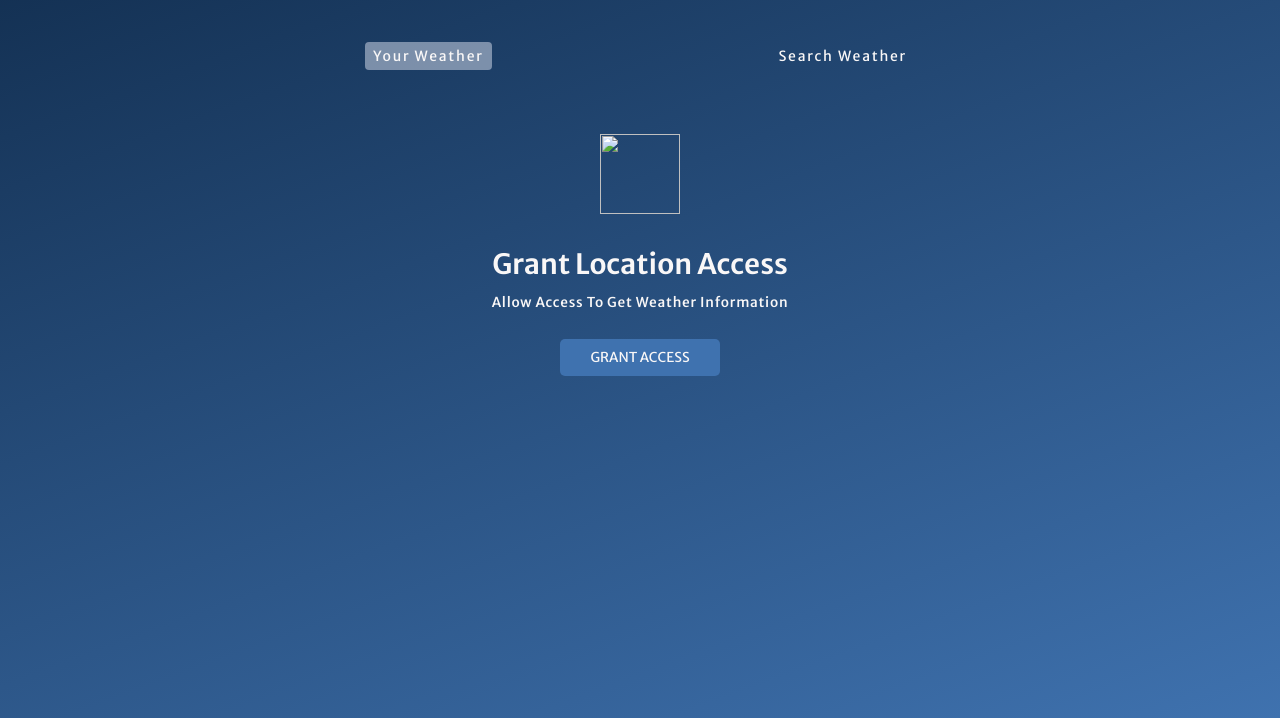
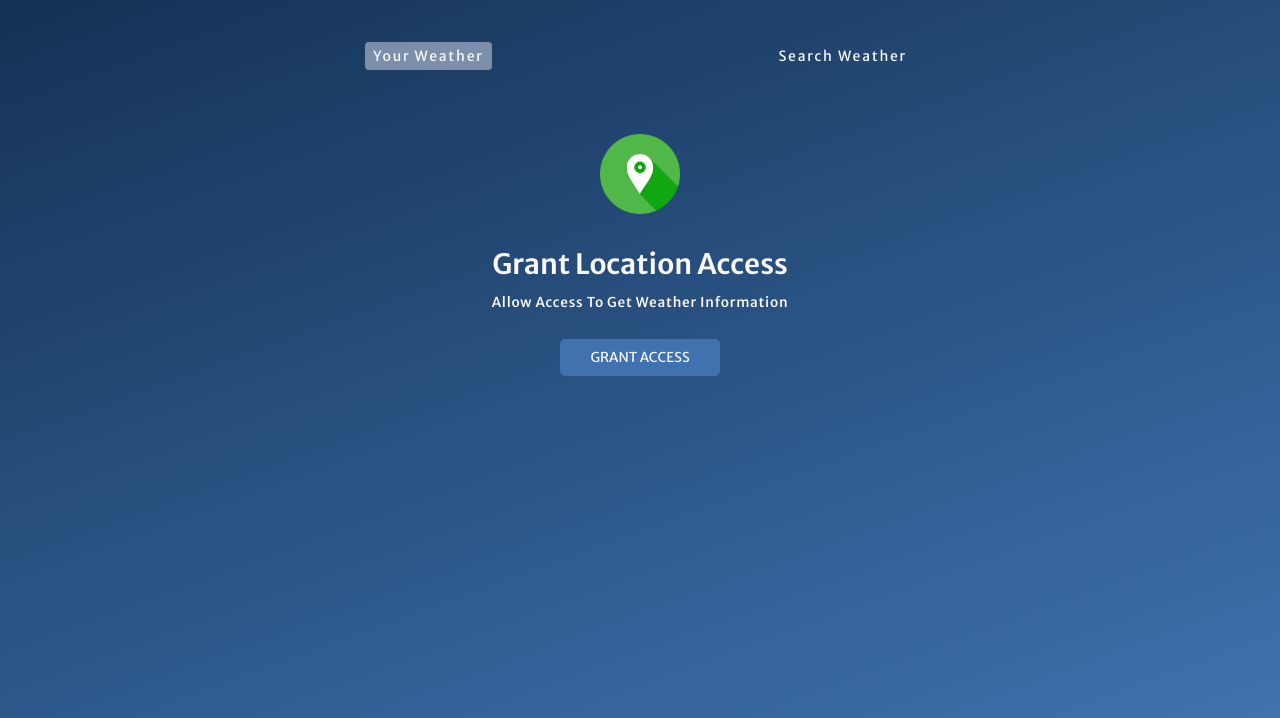
Before and after one commit to Anubhav981/Weather-APP, a plain HTML site: page index.html in a window 1280 px wide. Shown: the part 82-800 px from the top of the page. Drawn offline with Linux system fonts and the light colour scheme; files whose address does not match are found by name.

Commit message:
Update index.html

```diff
--- a/index.html
+++ b/index.html
@@ -24,7 +24,7 @@
 
             <!-- grant location container -->
             <div class=" sub-container grant-location-container">
-                <img src="./assets/location.png" width="80" height="80" loading="lazy">
+                <img src="./location.png" width="80" height="80" loading="lazy">
                 <p>Grant Location Access</p>
                 <p>Allow Access To Get Weather Information</p>
                 <button class="btn" data-grantAccess>Grant Access</button>
```
